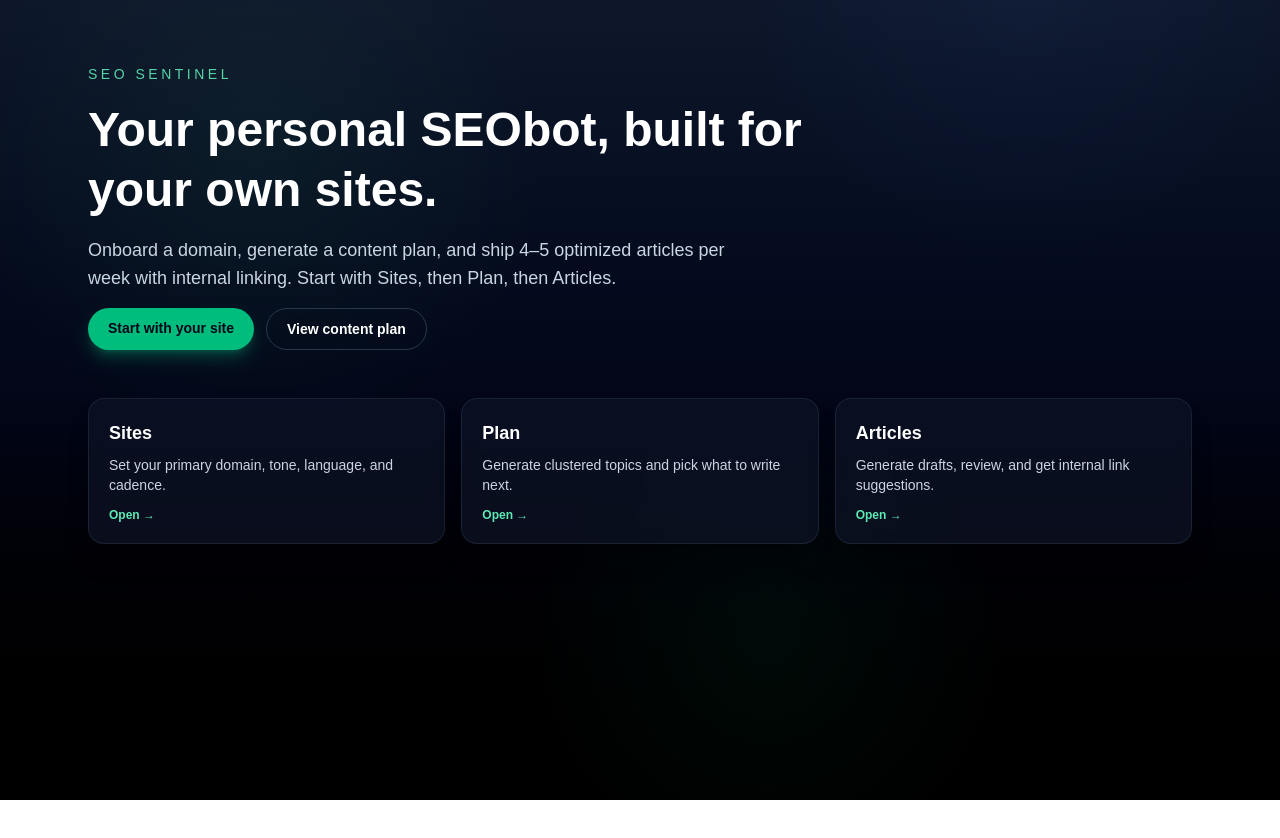
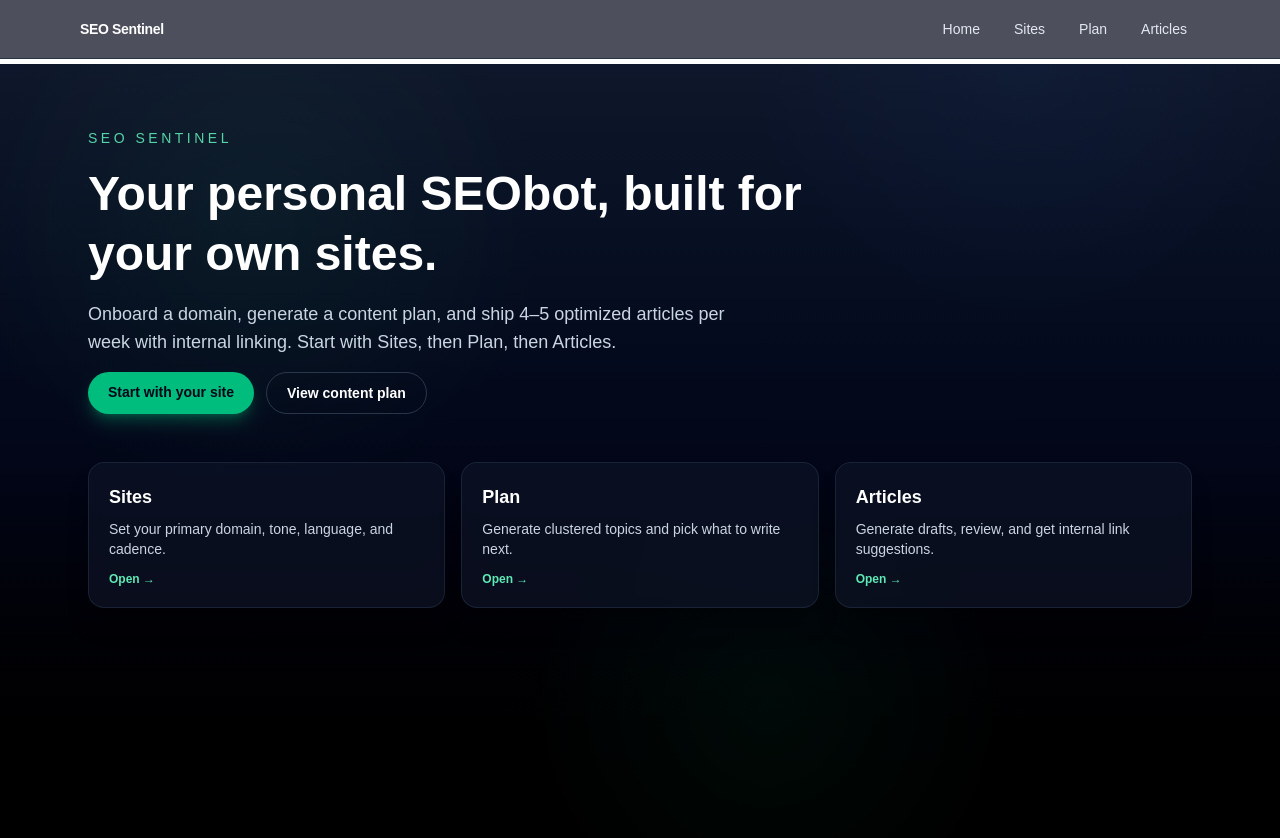
Before and after one commit to iamheisenburger/SEOSentinel, a Next.js app: page / in a window 1280 px wide. Shown: the top 838 px of the page. Before the commit the page ends 800 px from the top, so only its background shows below. Built offline with nearby package versions, Linux system fonts and the light colour scheme; no server answers.

Commit message:
Add top nav for quick navigation

```diff
--- a/src/app/layout.tsx
+++ b/src/app/layout.tsx
@@ -1,4 +1,5 @@
 import type { Metadata } from "next";
+import Link from "next/link";
 import { Geist, Geist_Mono } from "next/font/google";
 import "./globals.css";
 import { Providers } from "./providers";
@@ -23,12 +24,39 @@ export default function RootLayout({
 }: Readonly<{
   children: React.ReactNode;
 }>) {
+  const navItems = [
+    { href: "/", label: "Home" },
+    { href: "/sites", label: "Sites" },
+    { href: "/plan", label: "Plan" },
+    { href: "/articles", label: "Articles" },
+  ];
+
   return (
     <html lang="en">
       <body
         className={`${geistSans.variable} ${geistMono.variable} antialiased`}
       >
-        <Providers>{children}</Providers>
+        <Providers>
+          <div className="fixed inset-x-0 top-0 z-50 border-b border-slate-800/70 bg-slate-950/70 backdrop-blur">
+            <div className="mx-auto flex max-w-6xl items-center justify-between px-4 py-3 text-sm text-slate-100">
+              <div className="font-semibold tracking-tight text-white">
+                SEO Sentinel
+              </div>
+              <div className="flex items-center gap-2">
+                {navItems.map((item) => (
+                  <Link
+                    key={item.href}
+                    href={item.href}
+                    className="rounded-full border border-transparent px-3 py-1.5 font-medium text-slate-200 transition hover:border-emerald-400/70 hover:text-emerald-200"
+                  >
+                    {item.label}
+                  </Link>
+                ))}
+              </div>
+            </div>
+          </div>
+          <div className="pt-16">{children}</div>
+        </Providers>
       </body>
     </html>
   );
```
